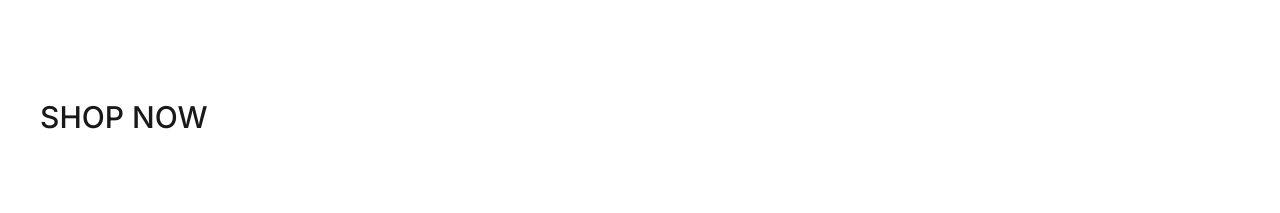
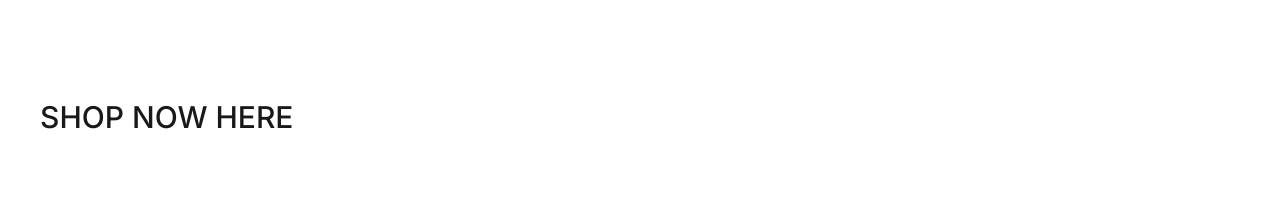
Before and after one commit to sufiankhan-dev/ecommerce_luxera, a Next.js app: page / in a window 1280 px wide. Shown: the part 796-1009 px from the top of the page. Built offline with nearby package versions, Linux system fonts and the light colour scheme; grey boxes are pictures that could not be loaded.

Commit message:
hero update

```diff
--- a/src/components/Hero.tsx
+++ b/src/components/Hero.tsx
@@ -84,7 +84,7 @@ const Hero = () => {
         <div>
           <img src="slide-1.png" />
           <div className="px-[15px] md:px-[40px] py-[10px] md:py-[25px] font-oswald bg-white absolute bottom-[25px] md:bottom-[75px] left-0 text-black/[0.9] text-[15px] md:text-[30px] uppercase font-medium cursor-pointer hover:opacity-90">
-            Shop now
+            Shop now here
           </div>
         </div>
         <div>
```
